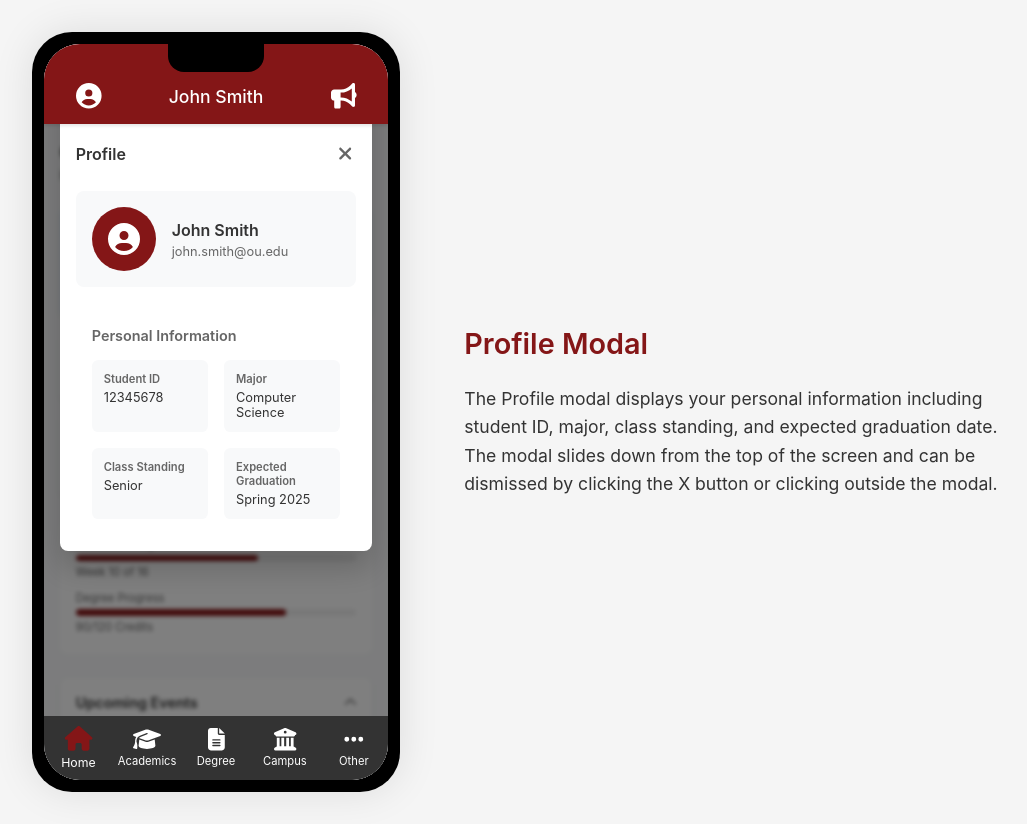
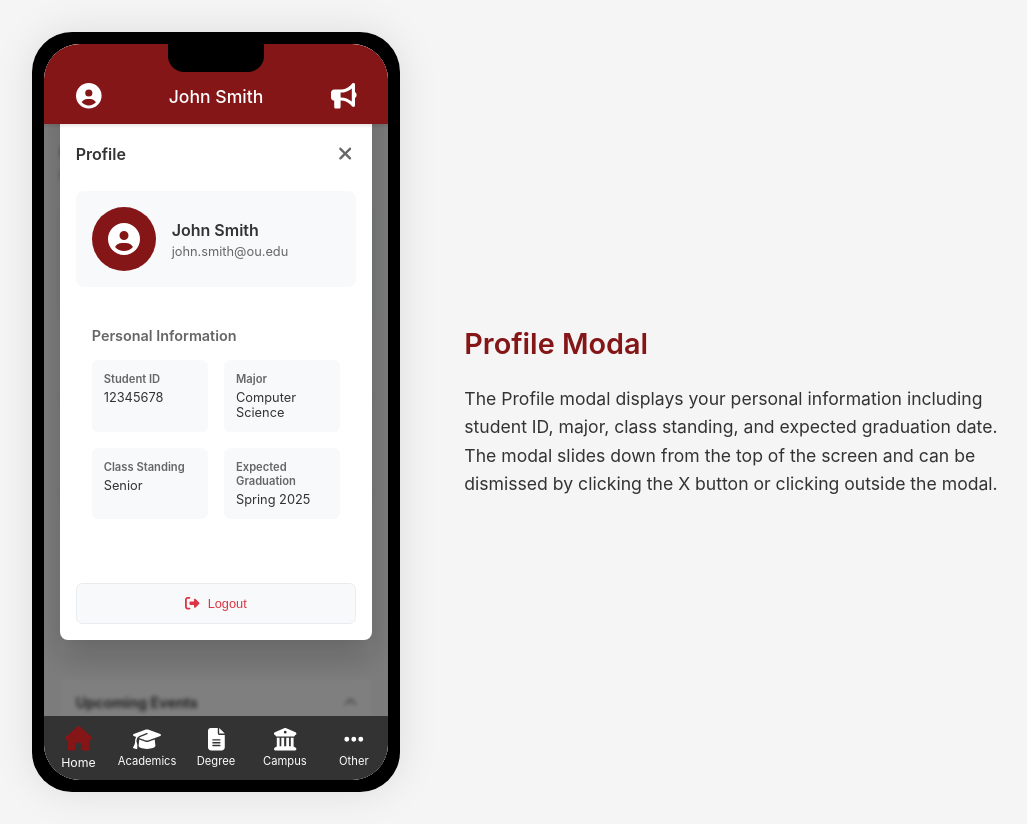
Before and after one commit to brobertiello/OU_One_Two, a React (Vite) app: page /app in a window 1280 px wide. Both pictures are taken after a click on the icon 512 px from the left and 96 px from the top of the page. Shown: the whole page, without its empty margins (108-1135 px from the left). Built offline with nearby package versions, Linux system fonts and the light colour scheme.

Commit message:
Logout Button

```diff
--- a/src/screens/AppView/AppView.module.css
+++ b/src/screens/AppView/AppView.module.css
@@ -574,3 +574,31 @@
   font-size: 12px;
   margin-left: 8px;
 }
+
+.logoutButton {
+  display: flex;
+  align-items: center;
+  justify-content: center;
+  gap: 1vh;
+  width: 100%;
+  padding: 1.5vh;
+  margin-top: 3vh;
+  background-color: #f8f9fa;
+  border: 1px solid #e9ecef;
+  border-radius: 0.8vh;
+  color: #dc3545;
+  font-size: 1.6vh;
+  font-weight: 500;
+  cursor: pointer;
+  transition: all 0.2s ease;
+}
+
+.logoutButton:hover {
+  background-color: #dc3545;
+  color: white;
+  border-color: #dc3545;
+}
+
+.logoutButton svg {
+  font-size: 1.8vh;
+}
--- a/src/screens/AppView/AppView.tsx
+++ b/src/screens/AppView/AppView.tsx
@@ -8,6 +8,7 @@ import {
   faUniversity,
   faEllipsisH,
   faTimes,
+  faSignOutAlt
 } from '@fortawesome/free-solid-svg-icons';
 import { Routes, Route, useNavigate, useLocation } from 'react-router-dom';
 import styles from './AppView.module.css';
@@ -113,6 +114,13 @@ export const AppView = () => {
                 </div>
               </div>
             </div>
+            <button
+              className={styles.logoutButton}
+              onClick={() => navigate('/')}
+            >
+              <FontAwesomeIcon icon={faSignOutAlt} />
+              <span>Logout</span>
+            </button>
           </div>
         </div>,
         true,
```
